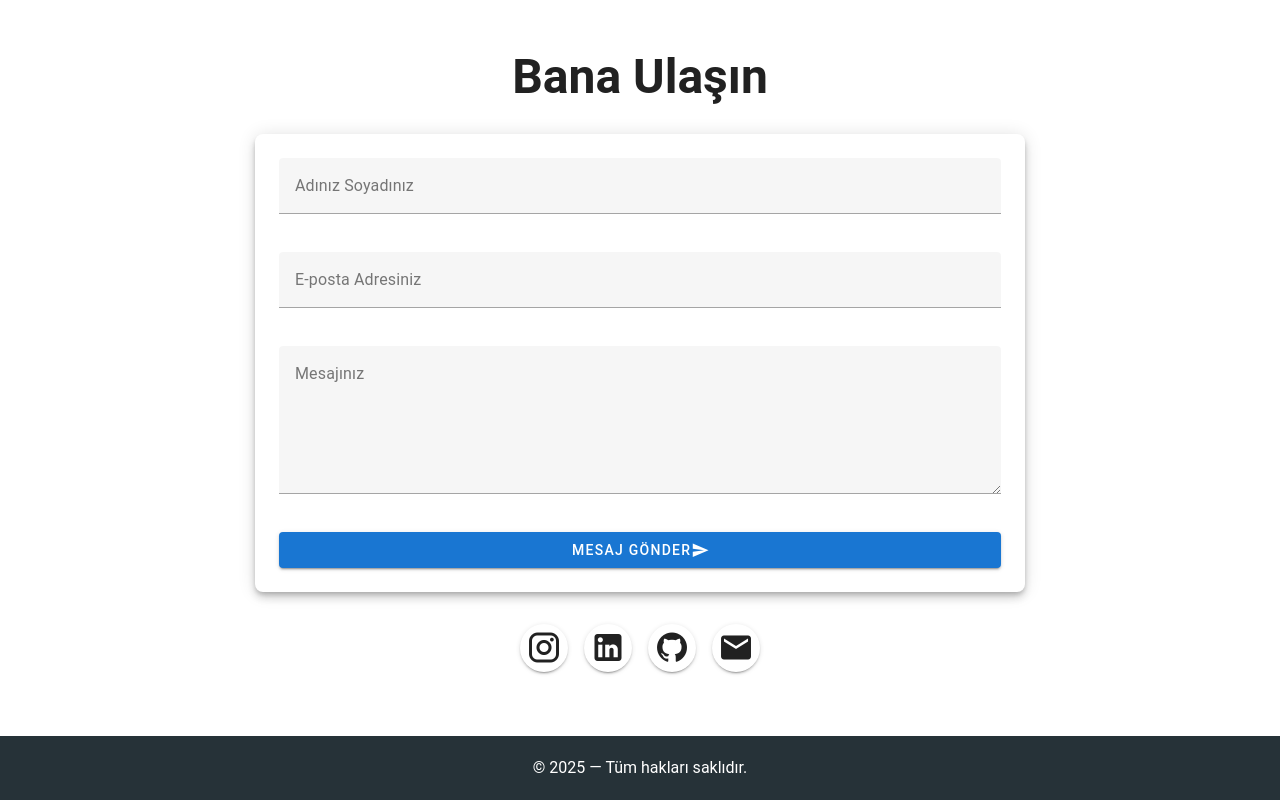
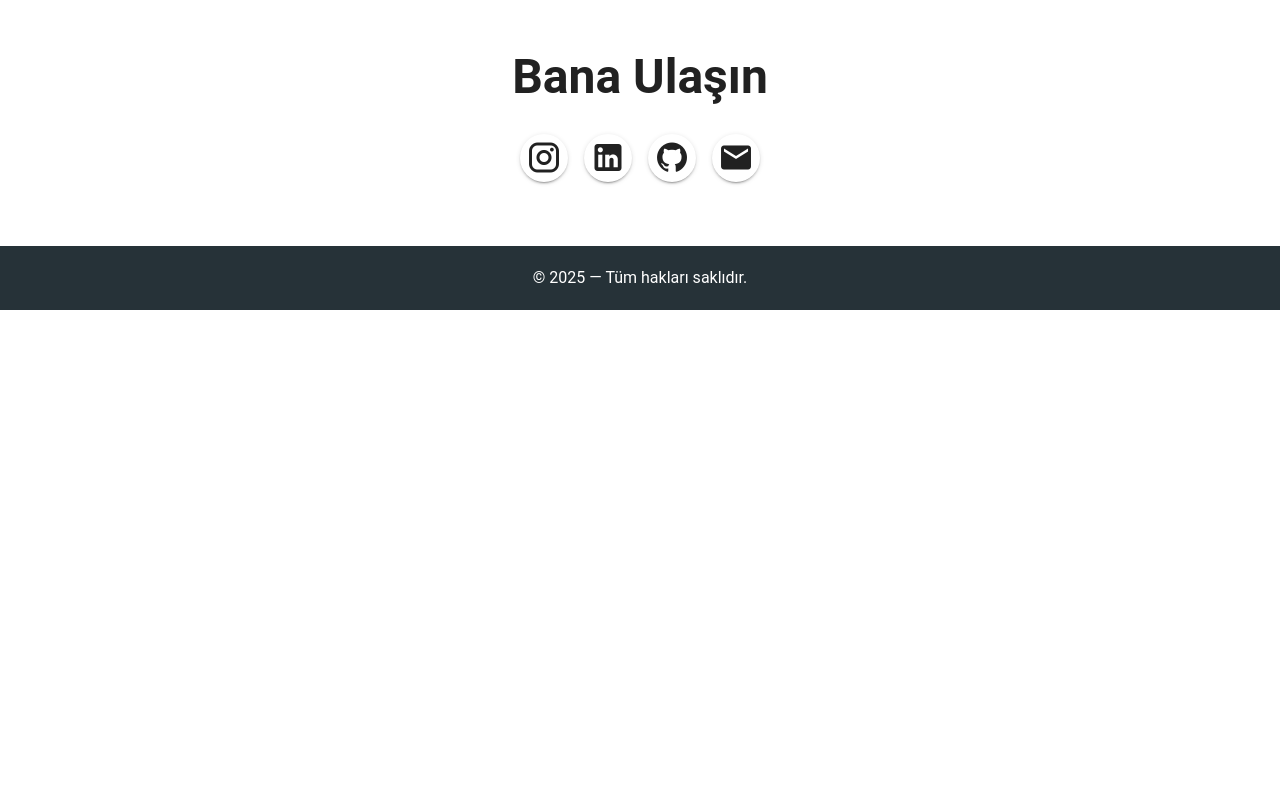
Before and after one commit to AhmetYavuz0/resume, a Vue app: page / in a window 1280 px wide. Shown: the part 4320-5120 px from the top of the page. After the commit the page ends 4630 px from the top, so only its background shows below. Built offline with nearby package versions, Linux system fonts and the light colour scheme; a small style sheet from the web is missing.

Commit message:
mail remove

```diff
--- a/src/App.vue
+++ b/src/App.vue
@@ -81,7 +81,7 @@
               color="blue-lighten-2"
               download="Ahmet_Yavuz_CV.pdf"
               elevation="6"
-              href="https://drive.google.com/uc?export=download&id=1LwqTwRYc25fANyiIvK7fIAKlMjS_ARgH"
+              href="https://drive.google.com/uc?export=download&id=1LwqTwRYc25fANyiIvK7fIAKlMjS_ARH"
               rounded
               x-large
             >
@@ -303,64 +303,6 @@
       <section id="iletisim" class="py-12 px-4" :class="iletisimBgClass">
         <v-container>
           <h2 class="text-h4 text-md-h3 text-center mb-8 font-weight-bold">Bana Ulaşın</h2>
-          <v-row justify="center">
-            <v-col cols="12" md="8">
-              <v-card class="pa-6 elevation-6 rounded-lg">
-                <form
-                  data-netlify="true"
-                  data-netlify-honeypot="bot-field"
-                  name="contact"
-                  @submit.prevent="submitForm"
-                >
-                  <input name="form-name" type="hidden" value="contact">
-                  <p style="display: none;">
-                    <label>
-                      Bu alanı doldurmayın eğer insansanız: <input name="bot-field">
-                    </label>
-                  </p>
-
-                  <v-text-field
-                    v-model="formData.name"
-                    class="mb-4"
-                    dense
-                    label="Adınız Soyadınız"
-                    name="name"
-                    outlined
-                    required
-                  />
-                  <v-text-field
-                    v-model="formData.email"
-                    class="mb-4"
-                    dense
-                    label="E-posta Adresiniz"
-                    name="email"
-                    outlined
-                    required
-                    type="email"
-                  />
-                  <v-textarea
-                    v-model="formData.message"
-                    class="mb-4"
-                    dense
-                    label="Mesajınız"
-                    name="message"
-                    outlined
-                    required
-                    rows="5"
-                  />
-                  <v-btn
-                    block
-                    color="blue-darken-2"
-                    large
-                    :loading="loading"
-                    type="submit"
-                  >
-                    Mesaj Gönder <v-icon right>mdi-send</v-icon>
-                  </v-btn>
-                </form>
-              </v-card>
-            </v-col>
-          </v-row>
           <div class="text-center mt-8">
             <v-btn class="mx-2" href="https://www.instagram.com/imahmetyavuz/" icon>
               <v-icon size="36">mdi-instagram</v-icon>
@@ -375,26 +317,6 @@
               <v-icon size="36">mdi-email</v-icon>
             </v-btn>
           </div>
-
-          <v-snackbar
-            v-model="snackbar.show"
-            :color="snackbar.color"
-            right
-            timeout="5000"
-            top
-          >
-            {{ snackbar.message }}
-            <template #action="{ attrs }">
-              <v-btn
-                color="white"
-                text
-                v-bind="attrs"
-                @click="snackbar.show = false"
-              >
-                Kapat
-              </v-btn>
-            </template>
-          </v-snackbar>
         </v-container>
       </section>
     </v-main>
@@ -565,57 +487,6 @@
     },
   ])
 
-  // --- Netlify Form İşlemleri İçin Yeni Kod ---
-  const formData = ref({
-    name: '',
-    email: '',
-    message: '',
-  })
-  const loading = ref(false)
-  const snackbar = ref({
-    show: false,
-    message: '',
-    color: '',
-  })
-
-  const encode = data => {
-    return Object.keys(data)
-      .map(key => encodeURIComponent(key) + '=' + encodeURIComponent(data[key]))
-      .join('&')
-  }
-
-  const submitForm = async () => {
-    loading.value = true // Butonu yükleme durumuna getir
-    try {
-      // Formda action="/tesekkurler" yerine fetch ile Netlify'ye POST yapıyoruz
-      await fetch('/', {
-        method: 'POST',
-        headers: { 'Content-Type': 'application/x-www-form-urlencoded' },
-        body: encode({
-          'form-name': 'contact', // Bu önemli! Formun adı
-          ...formData.value,
-        }),
-      })
-
-      // Başarılı bildirim
-      snackbar.value.message = 'Mesajınız başarıyla gönderildi!'
-      snackbar.value.color = 'success'
-      snackbar.value.show = true
-
-      // Formu temizle
-      formData.value.name = ''
-      formData.value.email = ''
-      formData.value.message = ''
-    } catch (error) {
-      console.error('Form gönderilirken hata oluştu:', error)
-      // Hata bildirimi
-      snackbar.value.message = 'Mesaj gönderilirken bir hata oluştu. Lütfen tekrar deneyin.'
-      snackbar.value.color = 'error'
-      snackbar.value.show = true
-    } finally {
-      loading.value = false // Butonu normal durumuna getir
-    }
-  }
 </script>
 
 <style scoped>
```
